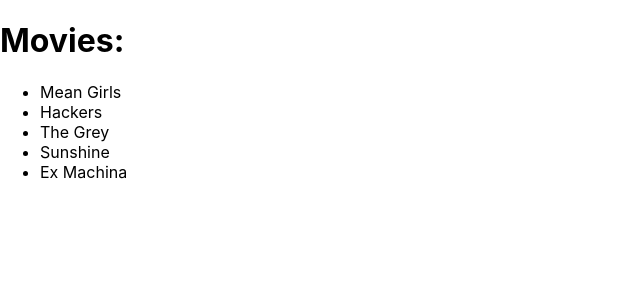
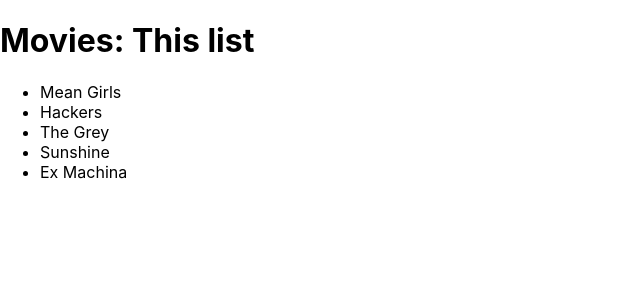
Before and after one commit to DannieB23/movie-list, a React (Create React App) app in the folder movie-list/: page / in a window 1280 px wide. Shown: the top 300 px of the page, without its empty margins (0-640 px from the left). Built offline with nearby package versions, Linux system fonts and the light colour scheme.

Commit message:
whatever

```diff
--- a/movie-list/src/App.js
+++ b/movie-list/src/App.js
@@ -12,7 +12,7 @@
 function App() {
   return (
     <>
-      <h1> Movies: </h1>
+      <h1> Movies: This list </h1>
       <ul>
         {movies.map((movie, index) => (
           <li key={index}> {movie.title} </li>
```
